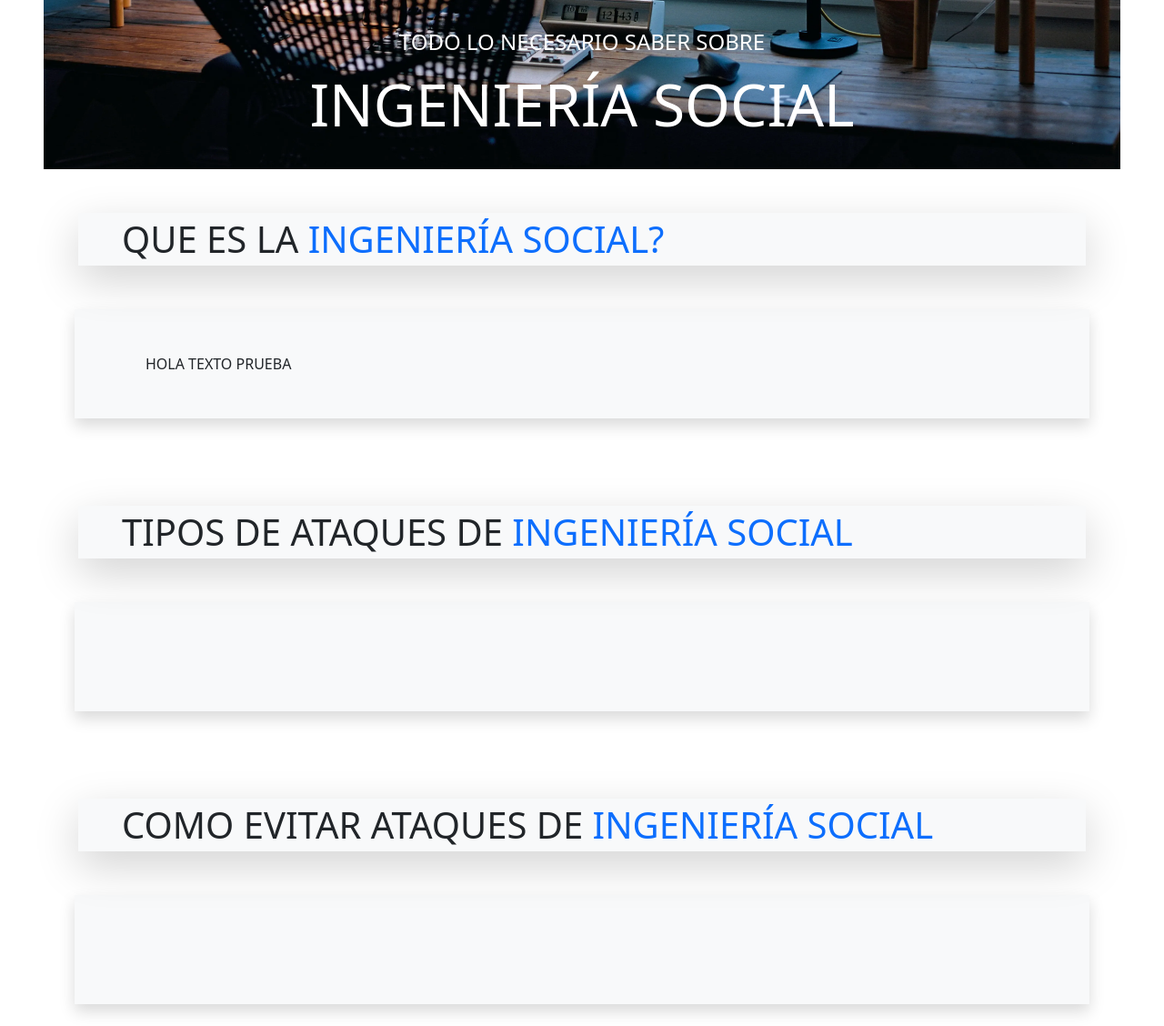
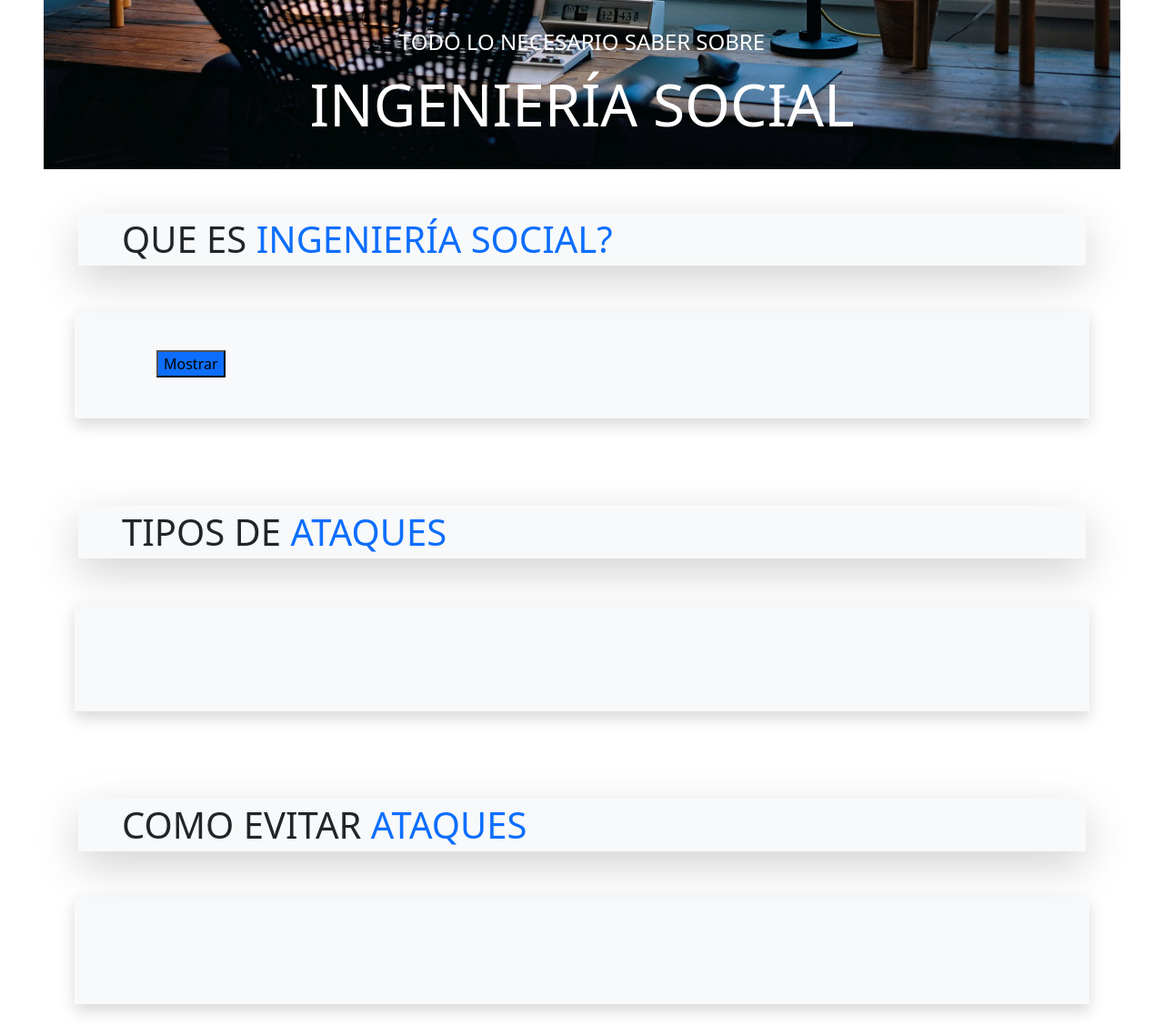
Before and after one commit to davld-R/proyectoMT, a Django app: template proyecto5/azul/templates/training/capacitacion/ingeSocial.html in a window 1280 px wide. Shown: the part 756-1884 px from the top of the page at 91% size. Run offline with Django 3.2, Linux system fonts and the light colour scheme; the template is opened without the code that fills it, so the values that code supplies are empty; some libraries are stand-ins or nearby versions.

Commit message:
commit cambio ingenieria social

```diff
--- a/proyecto5/azul/templates/training/capacitacion/ingeSocial.html
+++ b/proyecto5/azul/templates/training/capacitacion/ingeSocial.html
@@ -165,7 +165,7 @@
         >
           <a href="" class="navbar-brand">
             <h1 class="m-0 text-primary mx-5">
-              <span class="text-dark">QUE ES LA </span> INGENIERÍA SOCIAL?
+              <span class="text-dark">QUE ES</span> INGENIERÍA SOCIAL?
             </h1>
           </a>
           <div
@@ -183,7 +183,80 @@
         <div class="bg-light shadow" style="padding: 30px">
           <div class="row align-items-center" style="min-height: 60px">
             <div class="col-md-10">
-              <div class="row mx-5">HOLA TEXTO PRUEBA</div>
+              <div class="row mx-5">
+                <div class="video3">
+                  <!--INICIO PRIMER DIALOG-->
+                  <dialog id="queES?" class="p-5">
+                    <h4 class="mt-2 text-center text-primary">
+                      <span class="text-dark m-1"
+                        >Cuando hablamos de ciberseguridad, la mayoría pensamos
+                        en defendernos de hackers que utilizan debilidades
+                        tecnológicas para atacar las redes de datos. Sin
+                        embargo, hay otra manera de colarse en las empresas y
+                        redes: se trata de aprovecharse de las debilidades
+                        humanas.
+                      </span>
+                      Esta táctica se conoce con el nombre de «ingeniería
+                      social» y consiste en tenderle una trampa a alguien para
+                      que divulgue información o conceda acceso a redes de
+                      datos. Por ejemplo,
+                    </h4>
+                    <h2 class="text-center">
+                      Este es el título de mi ventana modal
+                    </h2>
+                    <button
+                      id="close"
+                      onclick="document.getElementById('queES?').close()"
+                    >
+                      Cerrar
+                    </button>
+                    <button
+                      class="bg-primary"
+                      id="show"
+                      onclick="document.getElementById('mas').showModal()"
+                    >
+                      Continuar Leyendo
+                    </button>
+                  </dialog>
+                  <!--FIN PRIMER DIALOG-->
+
+                  <!--INICIO SEGUNDO DIALOG-->
+                  <dialog id="mas" class="p-5">
+                    <h4 class="text-center text-primary">
+                      <span class="text-dark">
+                        un intruso podría hacerse pasar por miembro del
+                        departamento de informática y solicitar a los usuarios
+                        que le faciliten datos como sus nombres de usuario y
+                        contraseñas.
+                      </span>
+                      Y sorprende la cantidad de personas que no se lo piensan
+                      dos veces a la hora de poner esa información en riesgo,
+                      sobre todo si parece que quien la solicita es alguien
+                      legítimo. Dicho en pocas palabras, la ingeniería social es
+                      el uso del engaño para manipular a personas de manera que
+                      permitan acceder a información y datos o los divulguen.
+                    </h4>
+
+                    <h2 class="text-center">
+                      Este es el título de mi ventana modal
+                    </h2>
+                    <button
+                      id="close"
+                      onclick="document.getElementById('mas').close()"
+                    >
+                      Volver
+                    </button>
+                  </dialog>
+                  <!--FIN SEGUNDO DIALOG-->
+                  <button
+                    class="bg-primary"
+                    id="show"
+                    onclick="document.getElementById('queES?').showModal()"
+                  >
+                    Mostrar
+                  </button>
+                </div>
+              </div>
             </div>
           </div>
         </div>
@@ -198,12 +271,11 @@
         style="z-index: 9"
       >
         <nav
-          class="navbar navbar-expand-lg bg-light navbar-light shadow-lg py-3 py-lg-0 pl-3 pl-lg-5"
+          class="navbar navbar-expand-lg bg-light booking navbar-light shadow-lg py-3 py-lg-0 pl-3 pl-lg-5"
         >
           <a href="" class="navbar-brand">
             <h1 class="m-0 text-primary mx-5">
-              <span class="text-dark">TIPOS DE ATAQUES DE </span> INGENIERÍA
-              SOCIAL
+              <span class="text-dark">TIPOS DE </span> ATAQUES
             </h1>
           </a>
           <div
@@ -240,8 +312,7 @@
         >
           <a href="" class="navbar-brand">
             <h1 class="m-0 text-primary mx-5">
-              <span class="text-dark">COMO EVITAR ATAQUES DE </span> INGENIERÍA
-              SOCIAL
+              <span class="text-dark">COMO EVITAR</span> ATAQUES
             </h1>
           </a>
           <div
```
